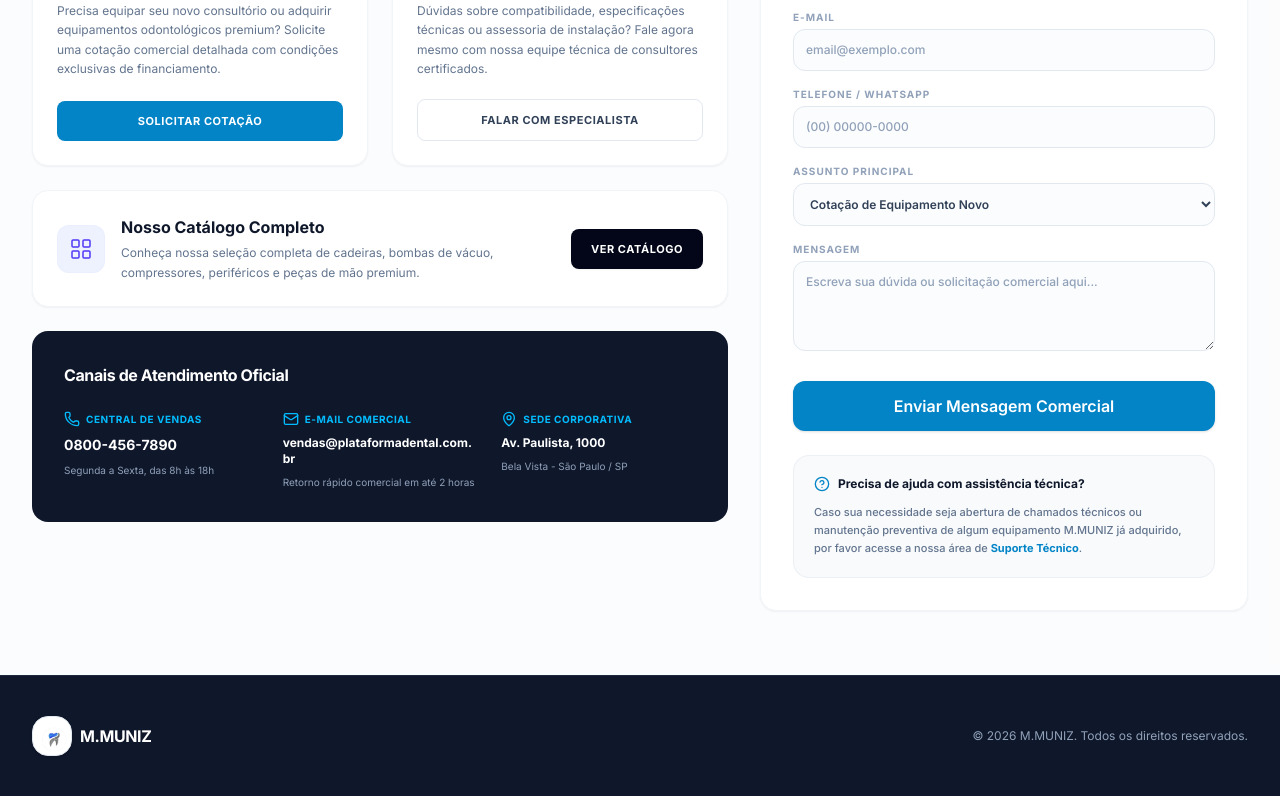
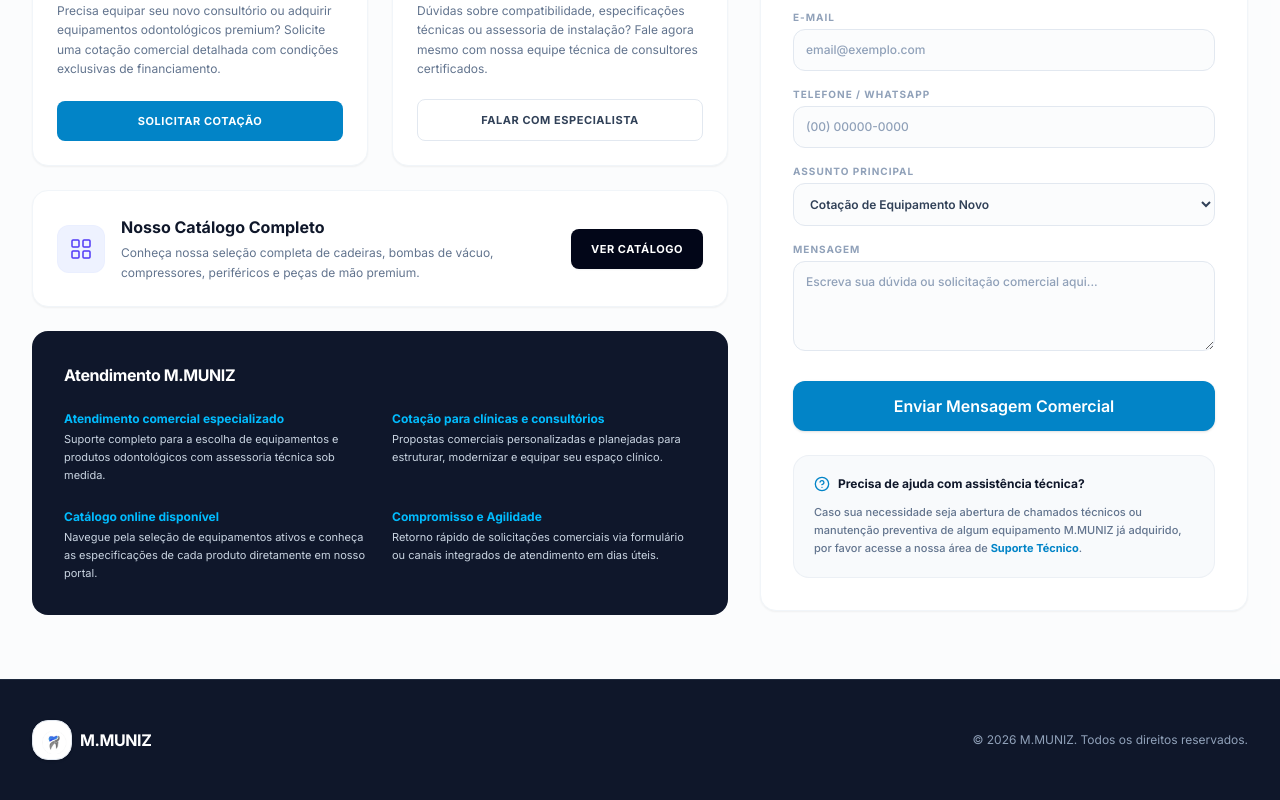
Before and after one commit to cardoso1967-lab/plataforma-dental, a Next.js app: page /contato in a window 1280 px wide. Shown: the part 861-1661 px from the top of the page. Built offline with nearby package versions, Linux system fonts and the light colour scheme; no server answers.

Commit message:
fix: remover dados nao confirmados do contato

```diff
--- a/src/app/(public)/contato/page.tsx
+++ b/src/app/(public)/contato/page.tsx
@@ -4,8 +4,6 @@ import React, { useState } from 'react';
 import Link from 'next/link';
 import {
   Mail,
-  MapPin,
-  Phone,
   HelpCircle,
   MessageCircle,
   FileText,
@@ -193,36 +191,37 @@ export default function ContactPage() {
             </Link>
           </div>
 
-          {/* Bloco de Informações de Contato / Comercial */}
+          {/* Bloco de Atendimento e Compromisso Comercial */}
           <div className="bg-slate-900 text-white rounded-2xl p-6 md:p-8 space-y-6">
-            <h3 className="text-base font-extrabold tracking-tight">Canais de Atendimento Oficial</h3>
+            <h3 className="text-base font-extrabold tracking-tight">Atendimento M.MUNIZ</h3>
 
-            <div className="grid sm:grid-cols-3 gap-6">
-              <div className="space-y-2 flex flex-col">
-                <div className="text-sky-400 flex items-center gap-1.5">
-                  <Phone className="w-4 h-4" />
-                  <span className="text-[10px] font-bold uppercase tracking-wider">Central de Vendas</span>
-                </div>
-                <span className="text-sm font-black text-white">0800-456-7890</span>
-                <span className="text-[10px] text-slate-400 leading-normal">Segunda a Sexta, das 8h às 18h</span>
+            <div className="grid sm:grid-cols-2 gap-6 text-xs">
+              <div className="space-y-1">
+                <h4 className="font-bold text-sky-400">Atendimento comercial especializado</h4>
+                <p className="text-[11px] text-slate-300 leading-relaxed font-normal">
+                  Suporte completo para a escolha de equipamentos e produtos odontológicos com assessoria técnica sob medida.
+                </p>
               </div>
 
-              <div className="space-y-2 flex flex-col">
-                <div className="text-sky-400 flex items-center gap-1.5">
-                  <Mail className="w-4 h-4" />
-                  <span className="text-[10px] font-bold uppercase tracking-wider">E-mail Comercial</span>
-                </div>
-                <span className="text-xs font-bold text-white break-all">vendas@plataformadental.com.br</span>
-                <span className="text-[10px] text-slate-400 leading-normal">Retorno rápido comercial em até 2 horas</span>
+              <div className="space-y-1">
+                <h4 className="font-bold text-sky-400">Cotação para clínicas e consultórios</h4>
+                <p className="text-[11px] text-slate-300 leading-relaxed font-normal">
+                  Propostas comerciais personalizadas e planejadas para estruturar, modernizar e equipar seu espaço clínico.
+                </p>
               </div>
 
-              <div className="space-y-2 flex flex-col">
-                <div className="text-sky-400 flex items-center gap-1.5">
-                  <MapPin className="w-4 h-4" />
-                  <span className="text-[10px] font-bold uppercase tracking-wider">Sede Corporativa</span>
-                </div>
-                <span className="text-xs font-bold text-white">Av. Paulista, 1000</span>
-                <span className="text-[10px] text-slate-400 leading-normal">Bela Vista - São Paulo / SP</span>
+              <div className="space-y-1">
+                <h4 className="font-bold text-sky-400">Catálogo online disponível</h4>
+                <p className="text-[11px] text-slate-300 leading-relaxed font-normal">
+                  Navegue pela seleção de equipamentos ativos e conheça as especificações de cada produto diretamente em nosso portal.
+                </p>
+              </div>
+
+              <div className="space-y-1">
+                <h4 className="font-bold text-sky-400">Compromisso e Agilidade</h4>
+                <p className="text-[11px] text-slate-300 leading-relaxed font-normal">
+                  Retorno rápido de solicitações comerciais via formulário ou canais integrados de atendimento em dias úteis.
+                </p>
               </div>
             </div>
           </div>
```
